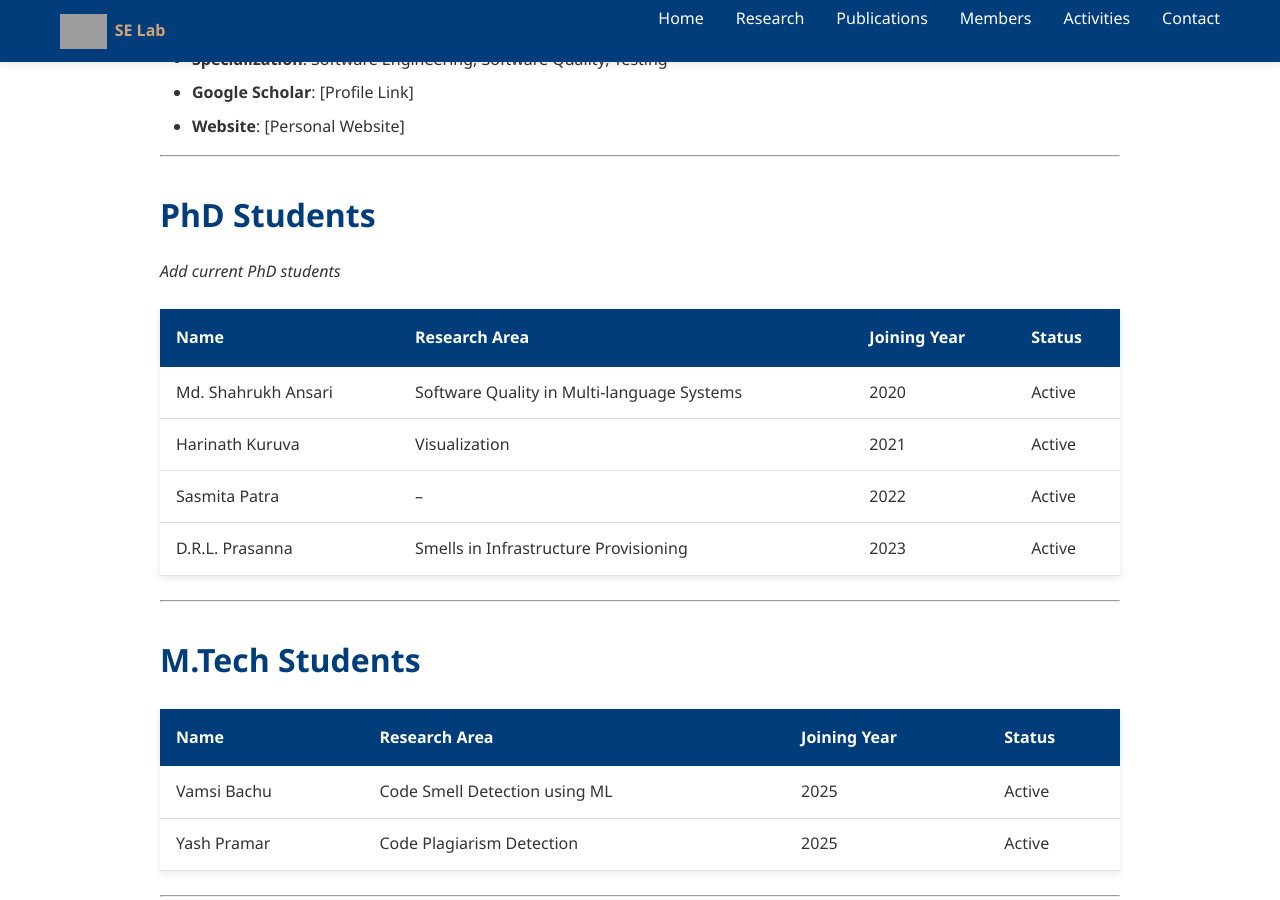
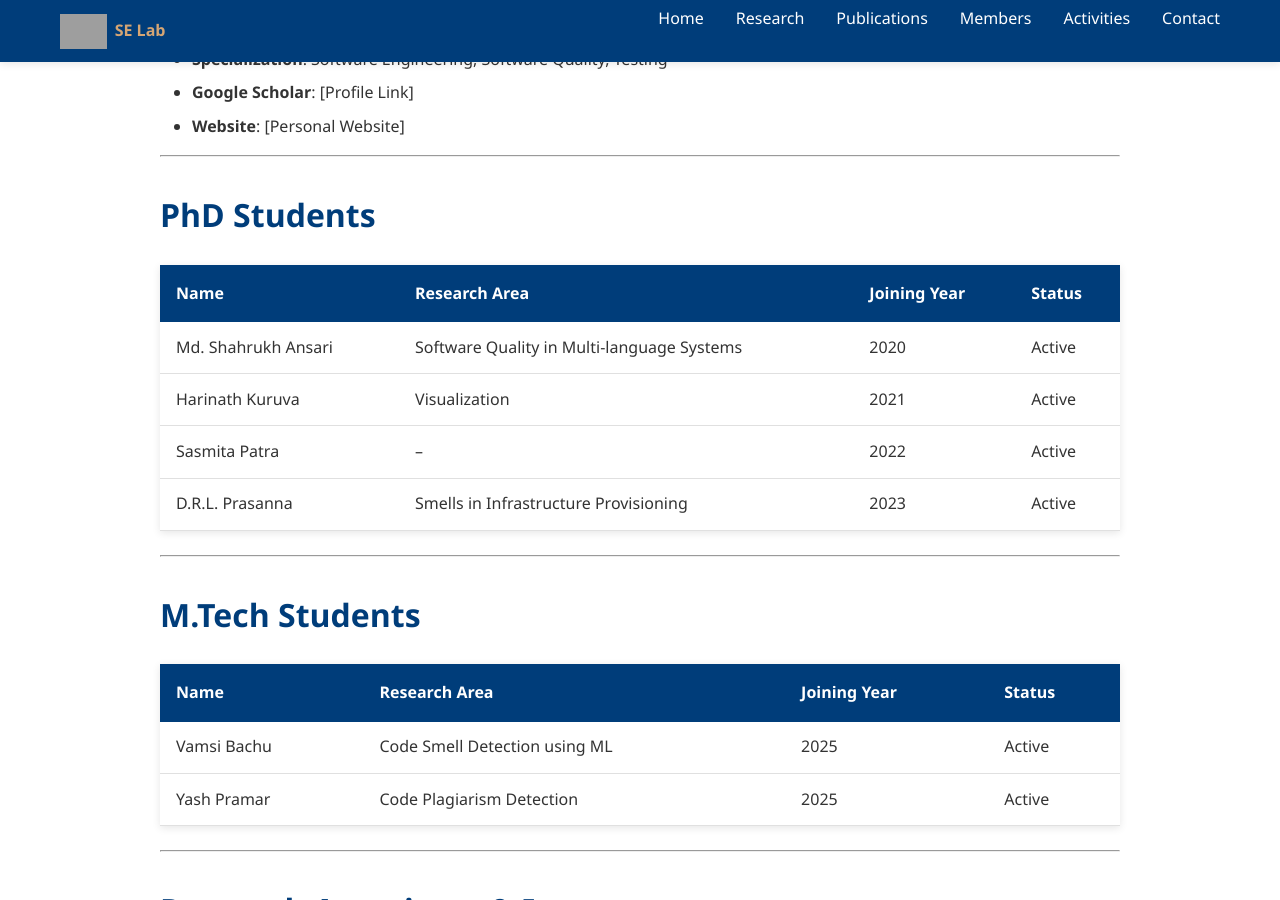
Before and after one commit to shahrukh-uohyd/SE-Lab, a Jekyll site: the page built from members.md, in a window 1280 px wide and 900 px high, scrolled down 464 px. Built offline with Jekyll 4.4.1, drawn with Linux system fonts in a browser that asks for light colours; grey boxes are pictures that could not be loaded.

Commit message:
Update members.md

```diff
--- a/members.md
+++ b/members.md
@@ -20,8 +20,6 @@ title: Members
 ---
 
 ## PhD Students
-
-*Add current PhD students*
 
 | Name | Research Area | Joining Year | Status |
 |------|---------------|--------------|--------|
```
